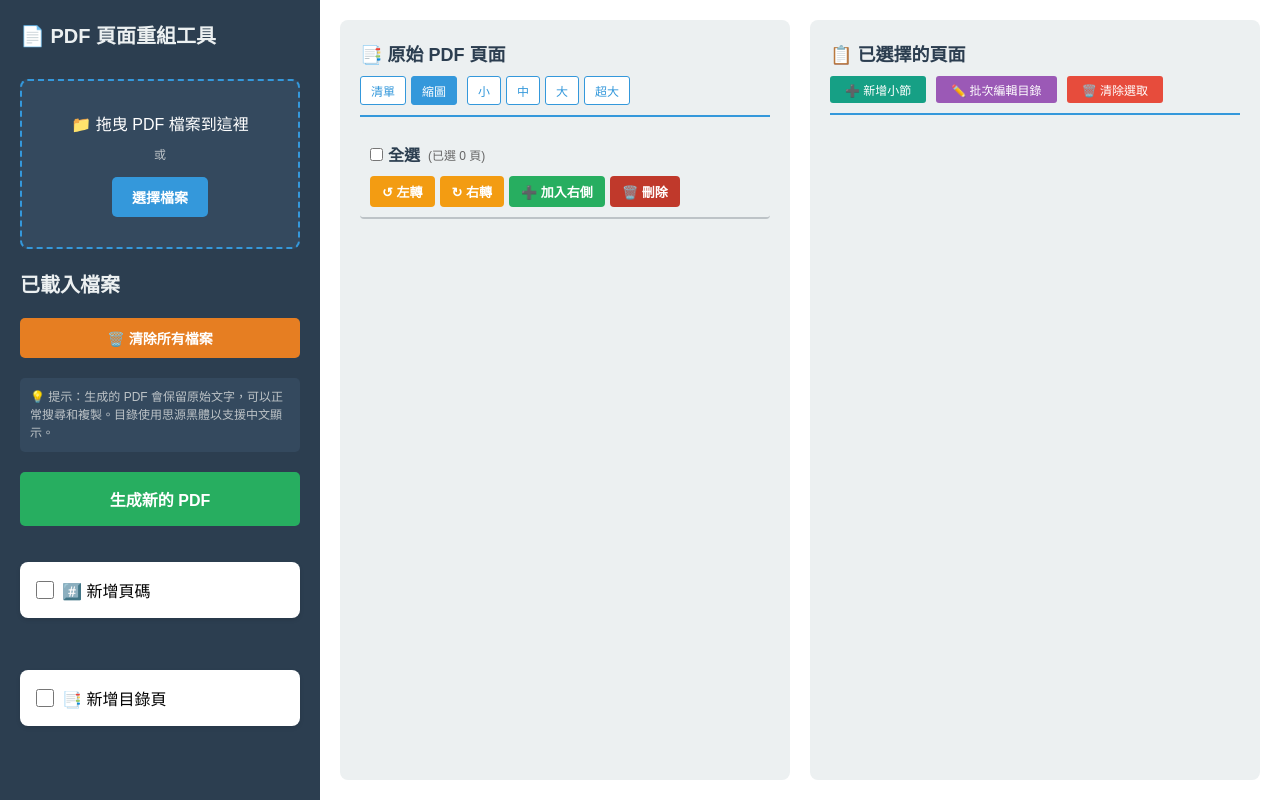
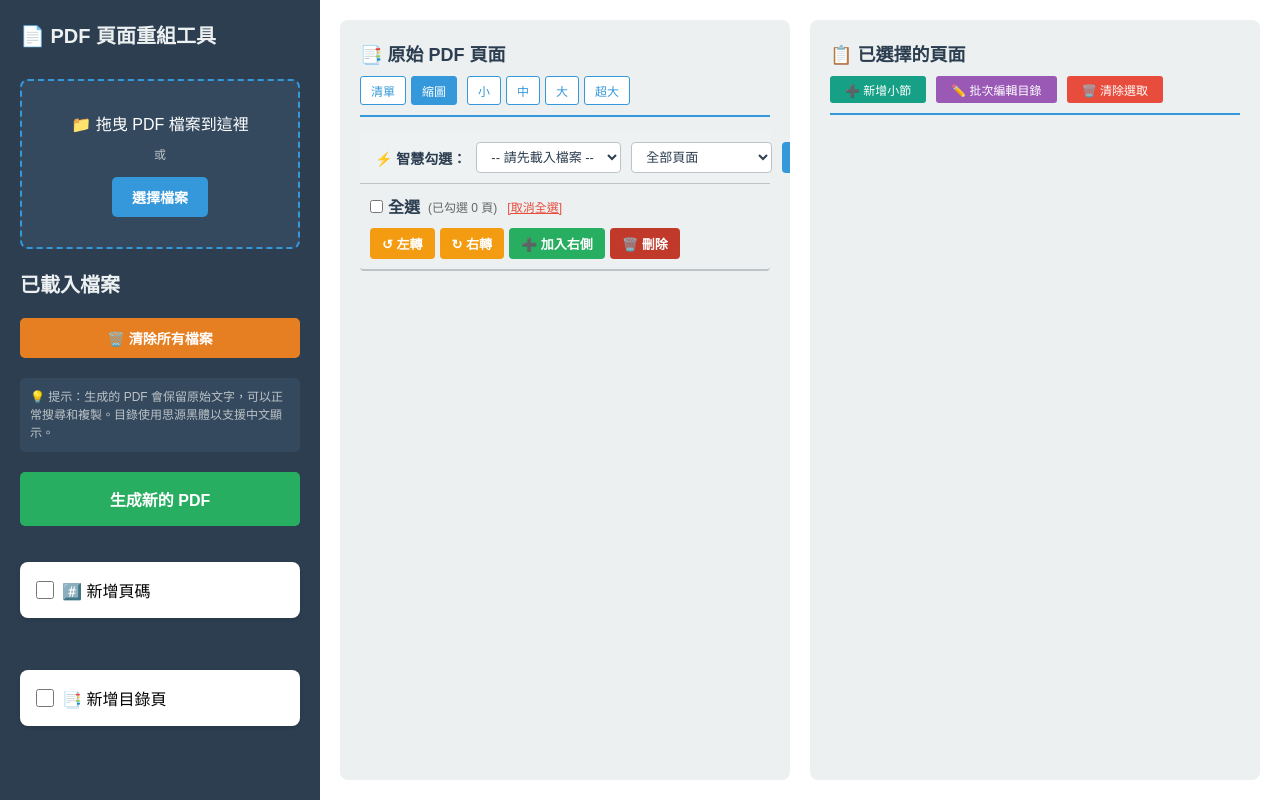
Before and after one commit to cormort/pdf_recompose, a plain HTML site: page index.html in a window 1280 px wide. Drawn offline with Linux system fonts and the light colour scheme; a script that the page names is missing.

Commit message:
Update index.html

```diff
--- a/index.html
+++ b/index.html
@@ -220,12 +220,31 @@
                 </div>
             </div>
 
+            <div class="quick-select-toolbar">
+                <span class="qs-label">⚡ 智慧勾選：</span>
+                <select id="qsFileSelect" class="qs-select">
+                    <option value="-1">-- 請先載入檔案 --</option>
+                </select>
+                <select id="qsTypeSelect" class="qs-select">
+                    <option value="all">全部頁面</option>
+                    <option value="odd">奇數頁 (1, 3, 5...)</option>
+                    <option value="even">偶數頁 (2, 4, 6...)</option>
+                    <option value="first">第一頁</option>
+                    <option value="last">最後一頁</option>
+                    <option value="blank">空白頁 (無文字)</option>
+                </select>
+                <button class="btn-qs-action" onclick="applyQuickSelection()">
+                    ✅ 執行勾選
+                </button>
+            </div>
+
             <div class="batch-toolbar">
                 <div class="batch-select-group">
                     <label class="checkbox-label">
                         <input type="checkbox" id="selectAllSource" onchange="toggleSelectAllSource(this)"> 全選
                     </label>
-                    <span id="selectedCountInfo" style="font-size: 12px; color: #666; margin-left: 8px;">(已選 0 頁)</span>
+                    <span id="selectedCountInfo" style="font-size: 12px; color: #666; margin-left: 8px;">(已勾選 0 頁)</span>
+                    <a href="#" onclick="clearAllSourceChecks(); return false;" style="font-size: 12px; margin-left: 10px; color: #e74c3c;">[取消全選]</a>
                 </div>
 
                 <div class="batch-btn-group">
@@ -235,6 +254,7 @@
                     <button class="btn-batch btn-delete" onclick="batchDeleteFromSource()">🗑️ 刪除</button>
                 </div>
             </div>
+
             <div id="sourcePages"></div>
         </div>
 
```
